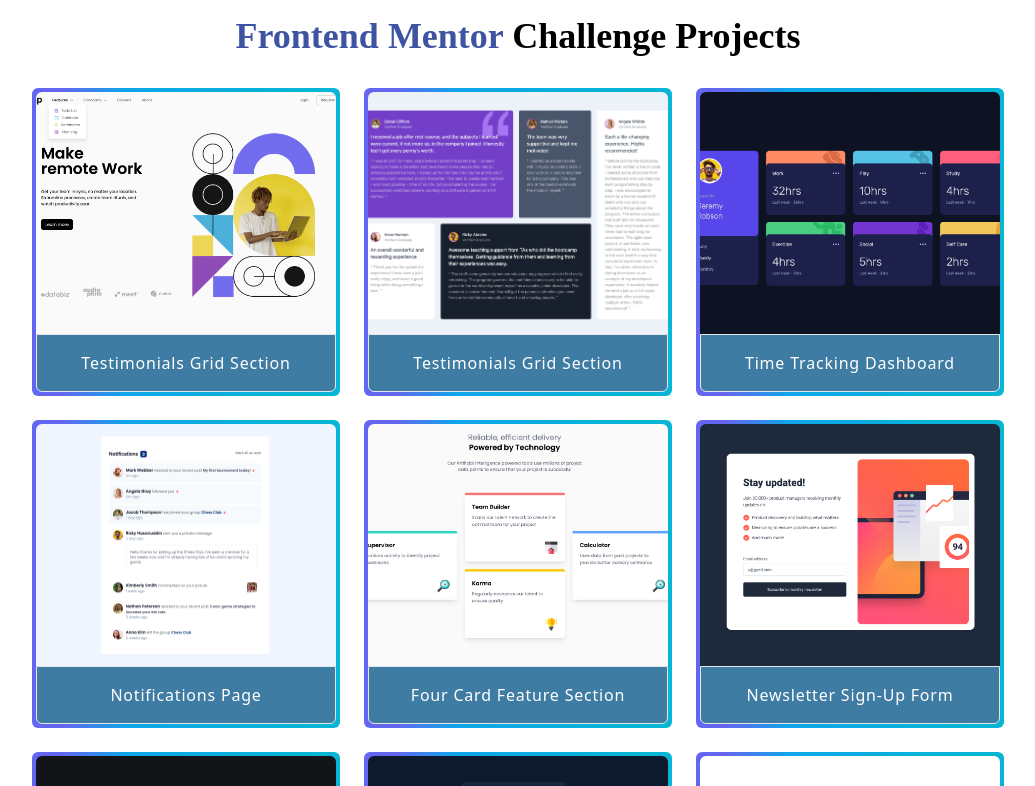
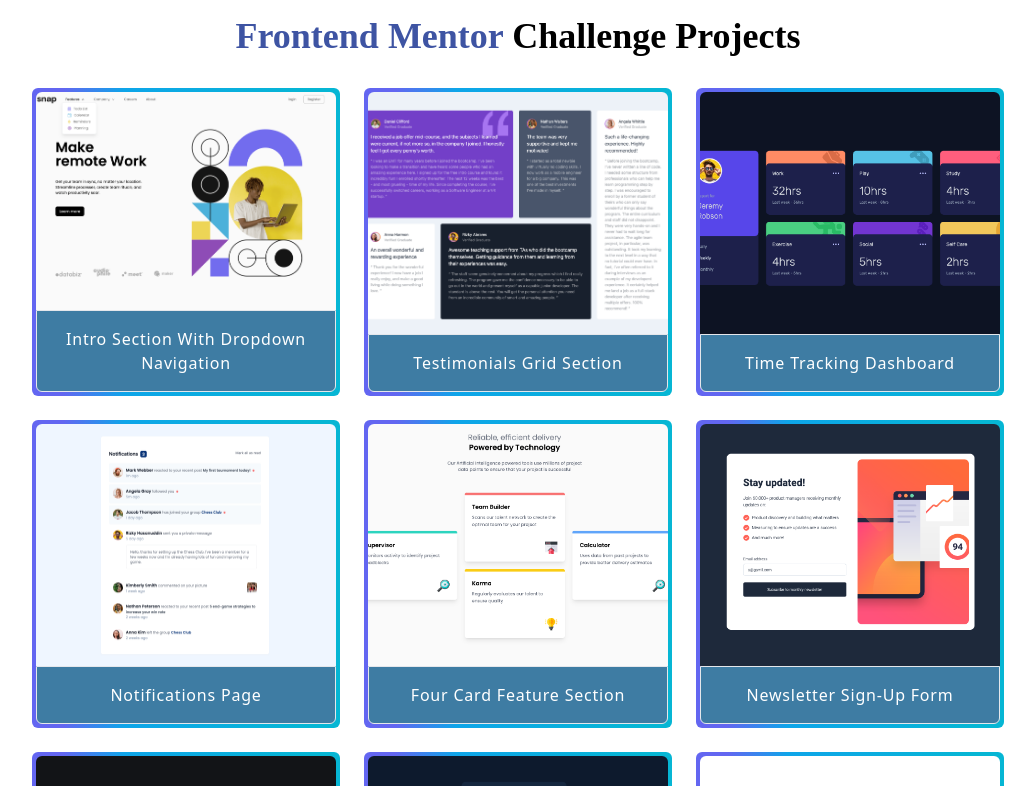
Before and after one commit to Bishesh58/frontend-mentor-challenges, a Nuxt app: page / in a window 1280 px wide. Shown: the top 786 px of the page, without its empty margins (122-1157 px from the left). Built offline with nearby package versions, Linux system fonts and the light colour scheme; what tailwindcss-animated would draw is missing.

Commit message:
fix: replace title for the landing page - snap on home page

```diff
--- a/pages/index.vue
+++ b/pages/index.vue
@@ -22,7 +22,7 @@
 <script setup>
 const data = [
   {
-    title: "Testimonials grid section",
+    title: "Intro section with dropdown navigation",
     imgURL: "/img/landing_snap_preview.png",
     link: "/landing-page/snap",
   },
```
